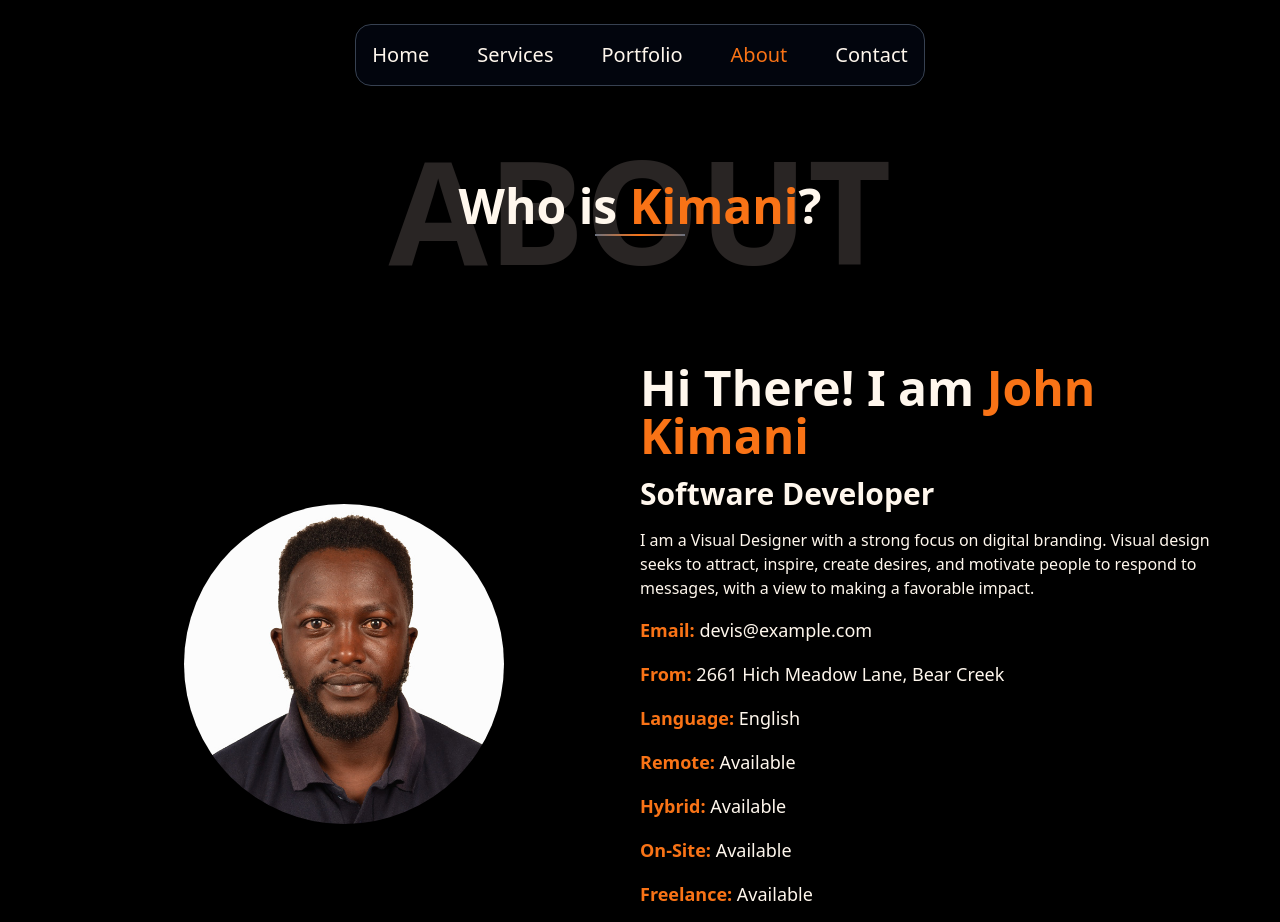
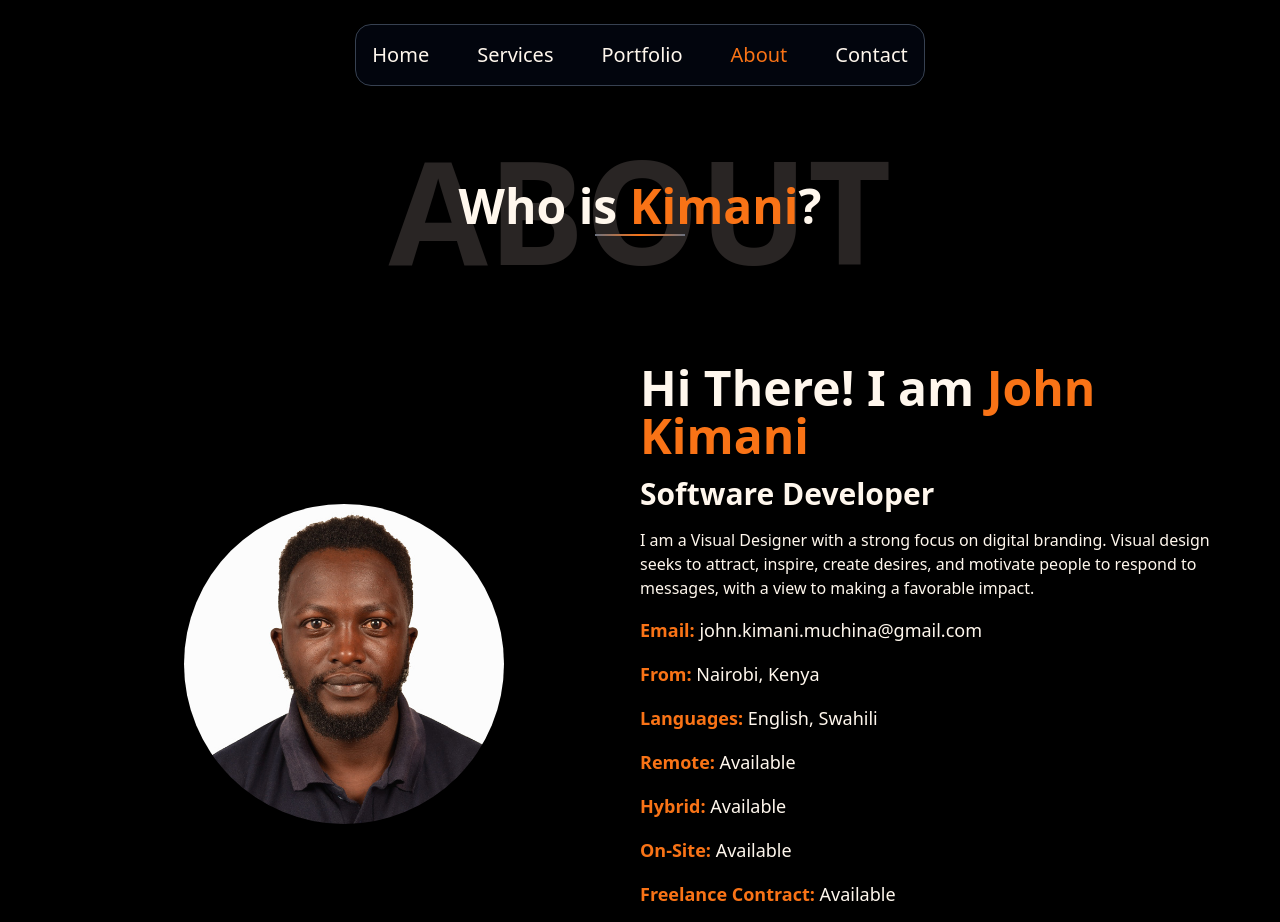
Before and after one commit to Kimoney/john-next, a Next.js app: page /about in a window 1280 px wide. Shown: the top 922 px of the page. Built offline with nearby package versions, Linux system fonts and the light colour scheme.

Commit message:
feat: Edidted About me page details.

```diff
--- a/src/app/about/page.jsx
+++ b/src/app/about/page.jsx
@@ -51,13 +51,13 @@ export default function About() {
             I am a Visual Designer with a strong focus on digital branding. Visual design seeks to attract, inspire, create desires, and motivate people to respond to messages, with a view to making a favorable impact.
           </p>
           <div className="mb-4">
-            <p className="text-lg"><span className="font-bold text-orange-500"> Email:</span> devis@example.com</p>
+            <p className="text-lg"><span className="font-bold text-orange-500"> Email:</span> john.kimani.muchina@gmail.com</p>
           </div>
           <div className="mb-4">
-            <p className="text-lg"><span className="font-bold text-orange-500"> From:</span> 2661 Hich Meadow Lane, Bear Creek</p>
+            <p className="text-lg"><span className="font-bold text-orange-500"> From:</span> Nairobi, Kenya</p>
           </div>
           <div className="mb-4">
-            <p className="text-lg"><span className="font-bold text-orange-500"> Language:</span> English</p>
+            <p className="text-lg"><span className="font-bold text-orange-500"> Languages:</span> English, Swahili</p>
           </div>
           <div className="mb-4">
             <p className="text-lg"><span className="font-bold text-orange-500"> Remote:</span> Available</p>
@@ -69,7 +69,7 @@ export default function About() {
             <p className="text-lg"><span className="font-bold text-orange-500">On-Site:</span> Available</p>
           </div>
           <div className="mb-4">
-            <p className="text-lg"><span className="font-bold text-orange-500">Freelance:</span> Available</p>
+            <p className="text-lg"><span className="font-bold text-orange-500">Freelance Contract:</span> Available</p>
           </div>
           <button className="bg-orange-500 text-white py-2 px-4 rounded-md shadow-sm hover:bg-orange-600 focus:outline-none focus:ring-2 focus:ring-orange-500 focus:ring-offset-2">
             <FiDownload className="inline-block mr-2" /> Download Resume
--- a/src/app/contact/page.jsx
+++ b/src/app/contact/page.jsx
@@ -16,7 +16,7 @@ export default function Contact() {
         </div>
         <div className="m-4 sm:m-8 md:m-16 lg:m-24 relative z-10">
           <h1 className="text-2xl sm:text-2xl md:text-4xl lg:text-5xl text-center font-bold">
-            Hello, let us <span className="text-orange-500">connect</span>
+            Talk to <span className="text-orange-500">me</span>
           </h1>
           <hr className="w-1/6 sm:w-1/6 md:w-1/8 lg:w-1/12 h-0.5 mx-auto mt-1 bg-gradient-to-r from-gray-500 via-orange-500 to-gray-500 border-0"/>
         </div>
```
